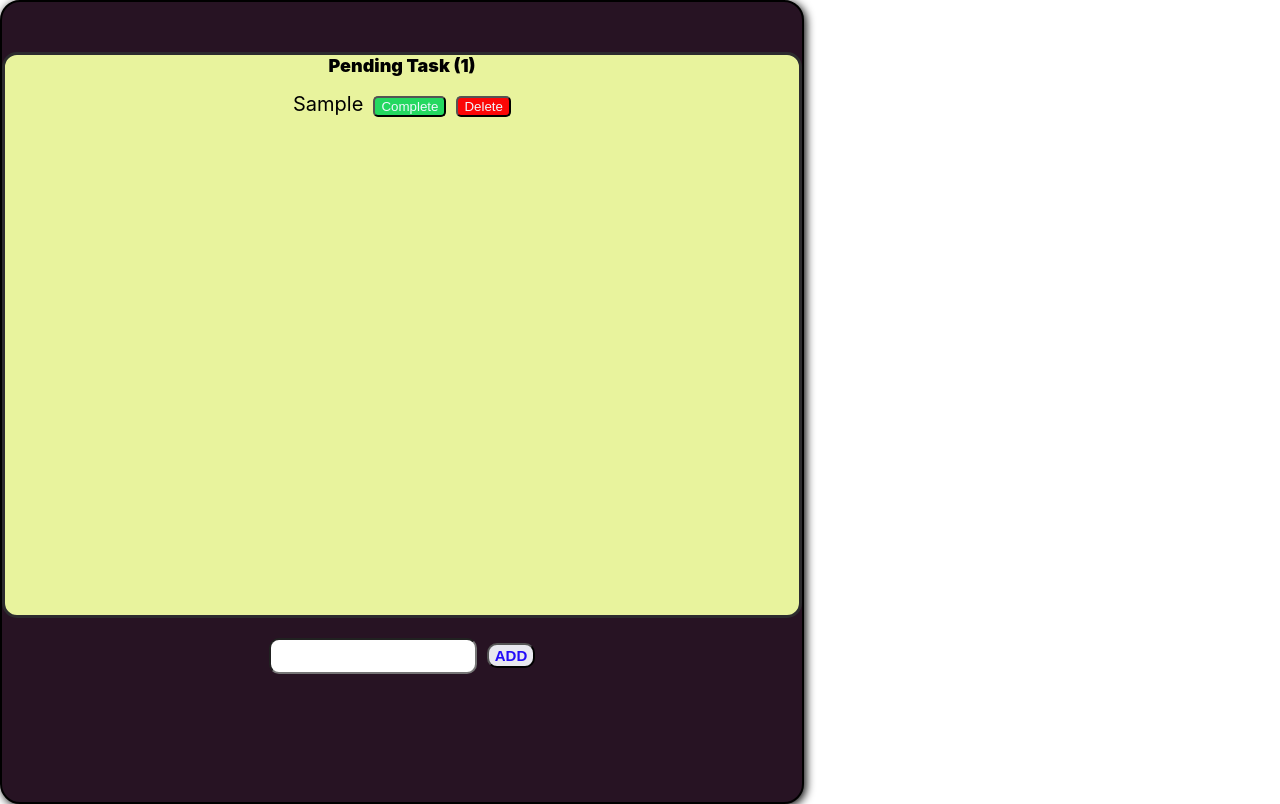
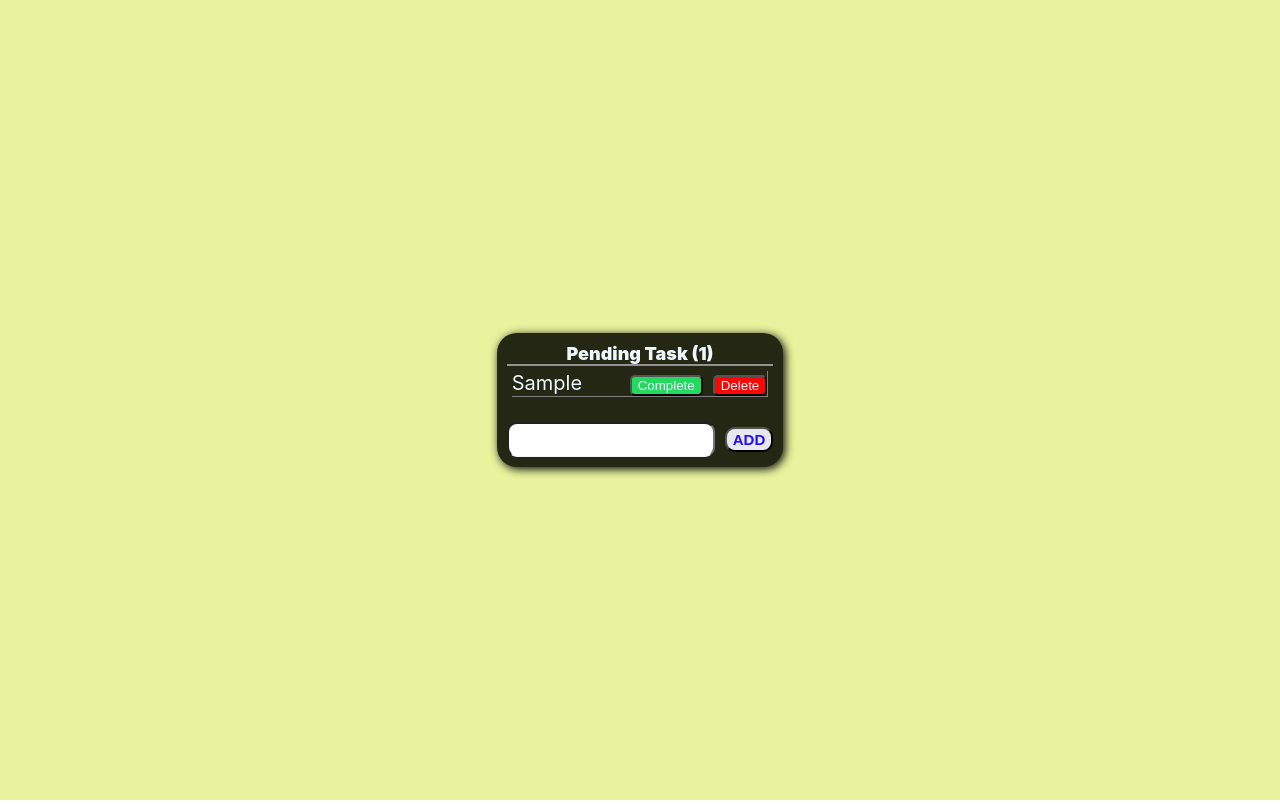
Before and after one commit to BapiMajumder1402/1st-Git-Hub-Nobelium, a React (Create React App) app: page / in a window 1280 px wide. Both pictures are taken after typing "Sample" into the empty fields and a click on the button "ADD". Built offline with nearby package versions, Linux system fonts and the light colour scheme.

Commit message:
update todo

```diff
--- a/src/App.css
+++ b/src/App.css
@@ -1,17 +1,19 @@
 .main-box{
+  color: aliceblue;
+  padding: 10px;
 
   box-shadow: 2px 2px 10px black;
   border-radius: 20px;
   text-align: center;
   font-size: 20px;
-  height: 100vh;
-  width: 100vh;
-  border: 2px solid black;
+  /* height: 100vh;
+  width: 100vh; */
+  /* border: 2px solid rgb(0, 0, 0); */
 
-  background-color: rgb(39, 19, 35);
+  background-color: rgb(36, 39, 19);
 
 }
-
+/*
 .box{
   border-radius: 15px;
 
@@ -19,12 +21,13 @@
   border: 3px solid rgb(44, 43, 46);
   background: #e8f39d;
   height: 70vh;
-  /* display: flex;
+  display: flex;
   align-items: center;
-  justify-content: center; */
+  justify-content: center;
 
-}
+} */
 input{
+  border-bottom: 1px solid rgb(245, 242, 242);
   border-radius: 10px;
   font-weight: 200;
   color: rgb(0, 0, 0);
@@ -33,10 +36,12 @@ input{
   height: 30px;
 
 }
+
 button{
 
+
   size: 50px;
-  margin-top: 20px;
+  /* margin-top: 20px; */
   margin-left: 10px;
 }
 .delete{
@@ -51,6 +56,7 @@ button{
   background-color: rgb(36, 216, 96);
 }
 #head{
+  border-bottom: 2px solid rgb(148, 146, 146) ;
 
   font-size: large;
   font-weight: 900;
@@ -63,3 +69,18 @@ button{
   background-color: rgb(232, 232, 239);
   height: 25px;
 }
+.outer-main{
+  height: 100vh;
+  width: 100vw;
+  display: flex;
+  justify-content: center;
+  align-items: center;
+  background-color: #e8f39d;
+}
+.text{
+  border-right: 1px solid #808080;
+  margin: 5px;
+  border-bottom: 1px solid #808080;
+  display: flex;
+  justify-content: space-between;
+}
--- a/src/App.js
+++ b/src/App.js
@@ -1,5 +1,5 @@
 import React, { useState } from "react";
-import "./App.css"
+import "./App.css";
 
 export default function App() {
   const [text, setText] = useState([]);
@@ -28,24 +28,39 @@ export default function App() {
     const newtext = [...text];
     newtext[index].completed = true;
     setText(newtext);
-        count>0 && setcount(count - 1 );
-
+    count > 0 && setcount(count - 1);
   };
 
   return (
     <div className="outer-main">
       <div className="main-box">
         <div className="box">
-                    <div id="head">Pending Task  ({count})</div>
+          <div id="head">Pending Task ({count})</div>
           {text.map((elem, index) => (
-                        <div key={index}>
+            <div className="text" key={index}>
               {elem.completed ? (
+                <p>
                   <s>{elem.elem}</s>
+                </p>
               ) : (
                 elem.elem
               )}
-                            <button type="button" className="complete" onClick={() => handleonComplete(index)}>Complete</button>
-                            <button type="button" className="delete" onClick={() => handleonDelete(index)}>Delete</button>
+              <div className="btn">
+                <button
+                  type="button"
+                  className="complete"
+                  onClick={() => handleonComplete(index)}
+                >
+                  Complete
+                </button>
+                <button
+                  type="button"
+                  className="delete"
+                  onClick={() => handleonDelete(index)}
+                >
+                  Delete
+                </button>
+              </div>
             </div>
           ))}
         </div>
@@ -53,10 +68,11 @@ export default function App() {
           type="text"
           value={newText}
           onChange={(e) => setnewText(e.target.value)}
-
         />
-                <button className="add" onClick={addelem}>ADD</button>
+        <button className="add" onClick={addelem}>
+          ADD
+        </button>
       </div>
     </div>
   );
-};
+}
```
Lines whose indentation alone changed are shown as unchanged.
